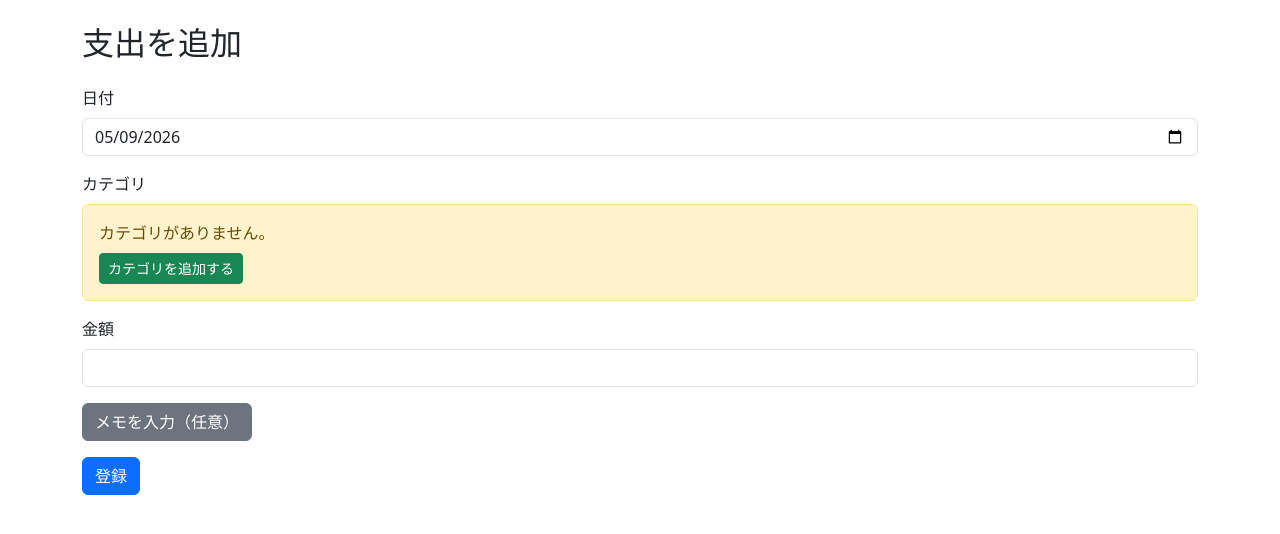
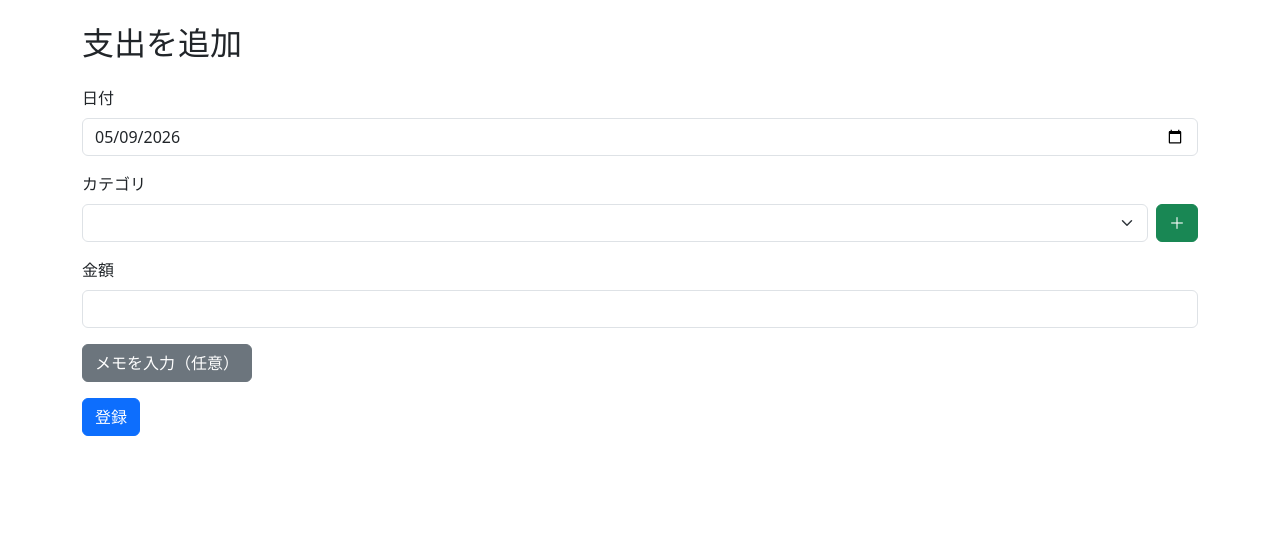
Before and after one commit to yoshi5891/kakeibo, a Django app: page /add/ in a window 1280 px wide. Shown: the part 56-590 px from the top of the page. Run offline with Django 5.2, Linux system fonts and the light colour scheme; a user stored in the database is signed in; data that the repository does not hold is empty.

Commit message:
Add category bug

```diff
--- a/kakeibo/templates/kakeibo/expense_form.html
+++ b/kakeibo/templates/kakeibo/expense_form.html
@@ -28,7 +28,7 @@
     <div class="mb-3">
         <label class="form-label">カテゴリ</label>
 
-        {% if categories %}
+        <div class="d-flex gap-2">
             <select name="category" class="form-select" required>
                 {% for category in categories %}
                     <option value="{{ category.id }}"
@@ -40,14 +40,12 @@
                     </option>
                 {% endfor %}
             </select>
-        {% else %}
-            <div class="alert alert-warning">
-                カテゴリがありません。<br>
-                <a href="{% url 'category_add' %}" class="btn btn-sm btn-success mt-2">
-                    カテゴリを追加する
-                </a>
-            </div>
-        {% endif %}
+
+            <!-- ★ 常に表示されるカテゴリ追加ボタン -->
+            <a href="{% url 'category_add' %}" class="btn btn-success">
+                ＋
+            </a>
+        </div>
     </div>
 
     <!-- 金額 -->
--- a/kakeibo/views.py
+++ b/kakeibo/views.py
@@ -43,9 +43,8 @@ CATEGORY_KEYWORDS = {
 def expense_create(request):
     family = None
 
-    # --- カテゴリ追加後に戻ってきた場合、GET パラメータをクリア ---
-    referer = request.META.get('HTTP_REFERER', '')
-    if 'category' in request.GET and '/categories/add/' in referer:
+    # --- カテゴリ追加後の戻りを判定（?from=category_add を使う） ---
+    if request.GET.get('from') == 'category_add':
         return redirect('/add/')
 
     amount = request.GET.get('amount')
@@ -326,7 +325,7 @@ def category_add(request):
         Category.objects.create(
             name=name,
         )
-        return redirect('/add/')
+        return redirect('/add/?from=category_add')
 
     return render(request, 'kakeibo/category_form.html')
 
```
